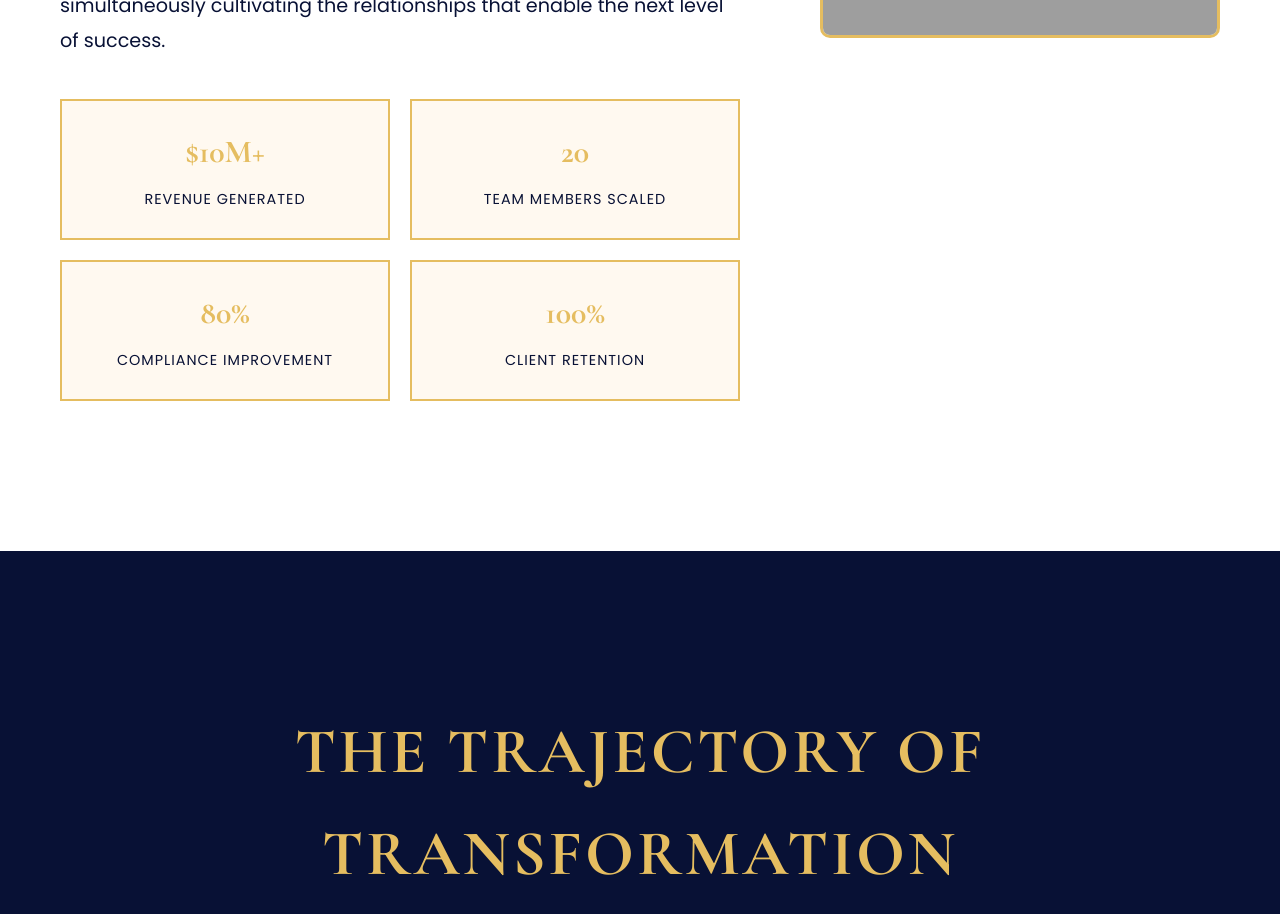
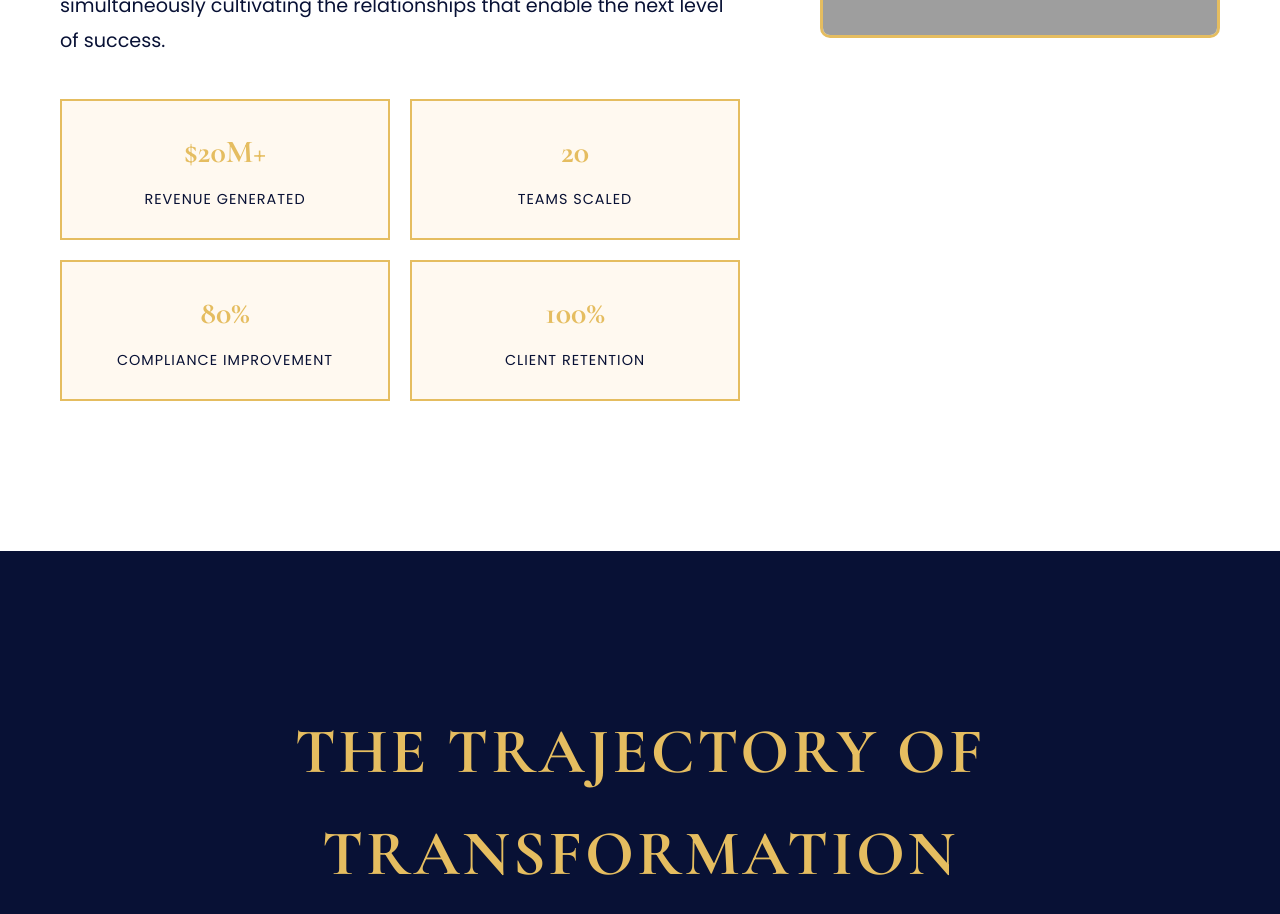
Before and after one commit to mariotypg/marioegarcia.com, a plain HTML site: page index.html in a window 1280 px wide. Shown: the part 2140-3054 px from the top of the page. Drawn offline with nearby package versions, Linux system fonts and the light colour scheme; grey boxes are pictures that could not be loaded.

Commit message:
Update index.html

```diff
--- a/index.html
+++ b/index.html
@@ -1458,12 +1458,12 @@
 
                     <div class="about-metrics">
                         <div class="metric-box">
-                            <h4>$10M+</h4>
+                            <h4>$20M+</h4>
                             <p>Revenue Generated</p>
                         </div>
                         <div class="metric-box">
                             <h4>20</h4>
-                            <p>Team Members Scaled</p>
+                            <p>Teams Scaled</p>
                         </div>
                         <div class="metric-box">
                             <h4>80%</h4>
```
